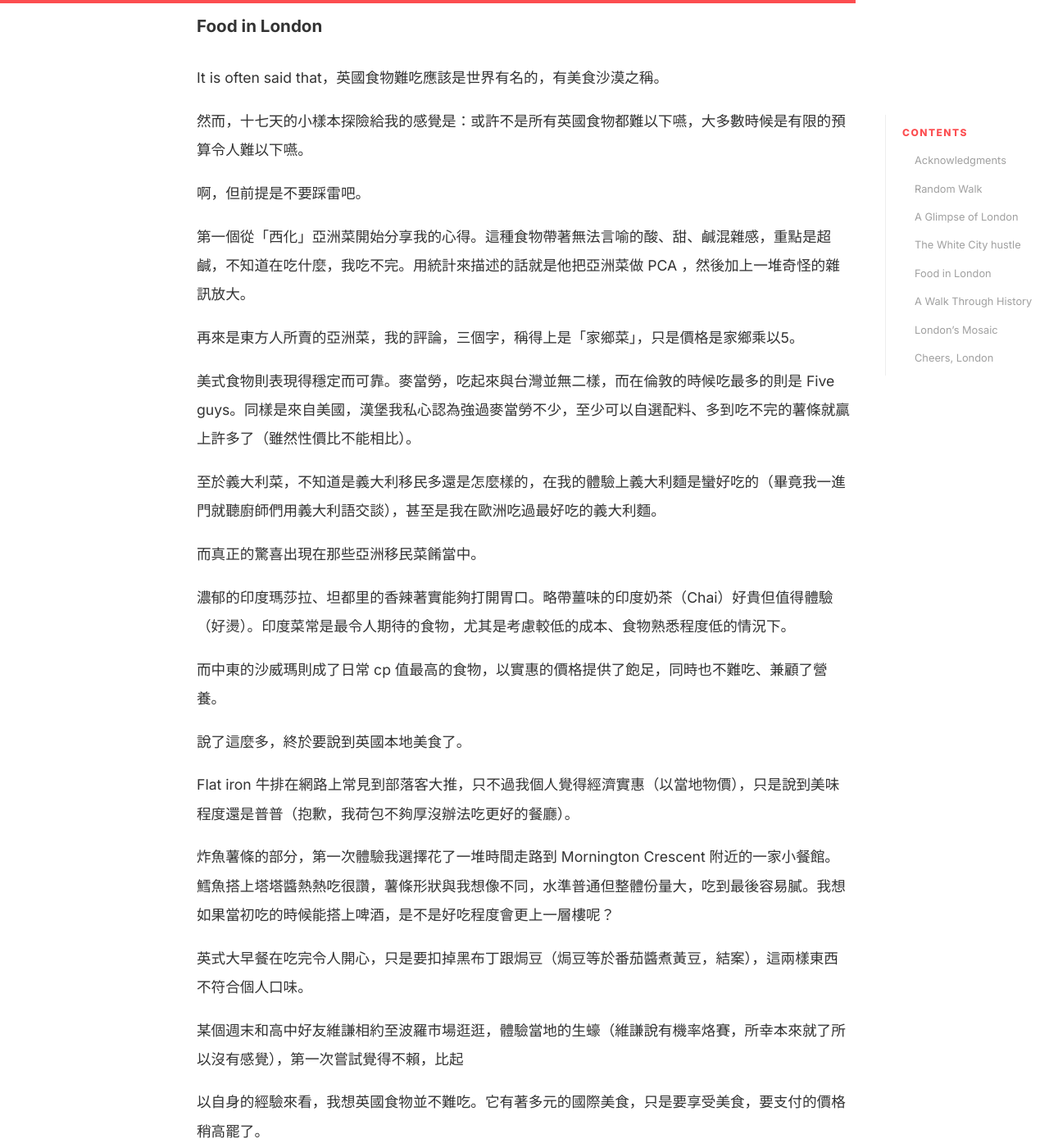
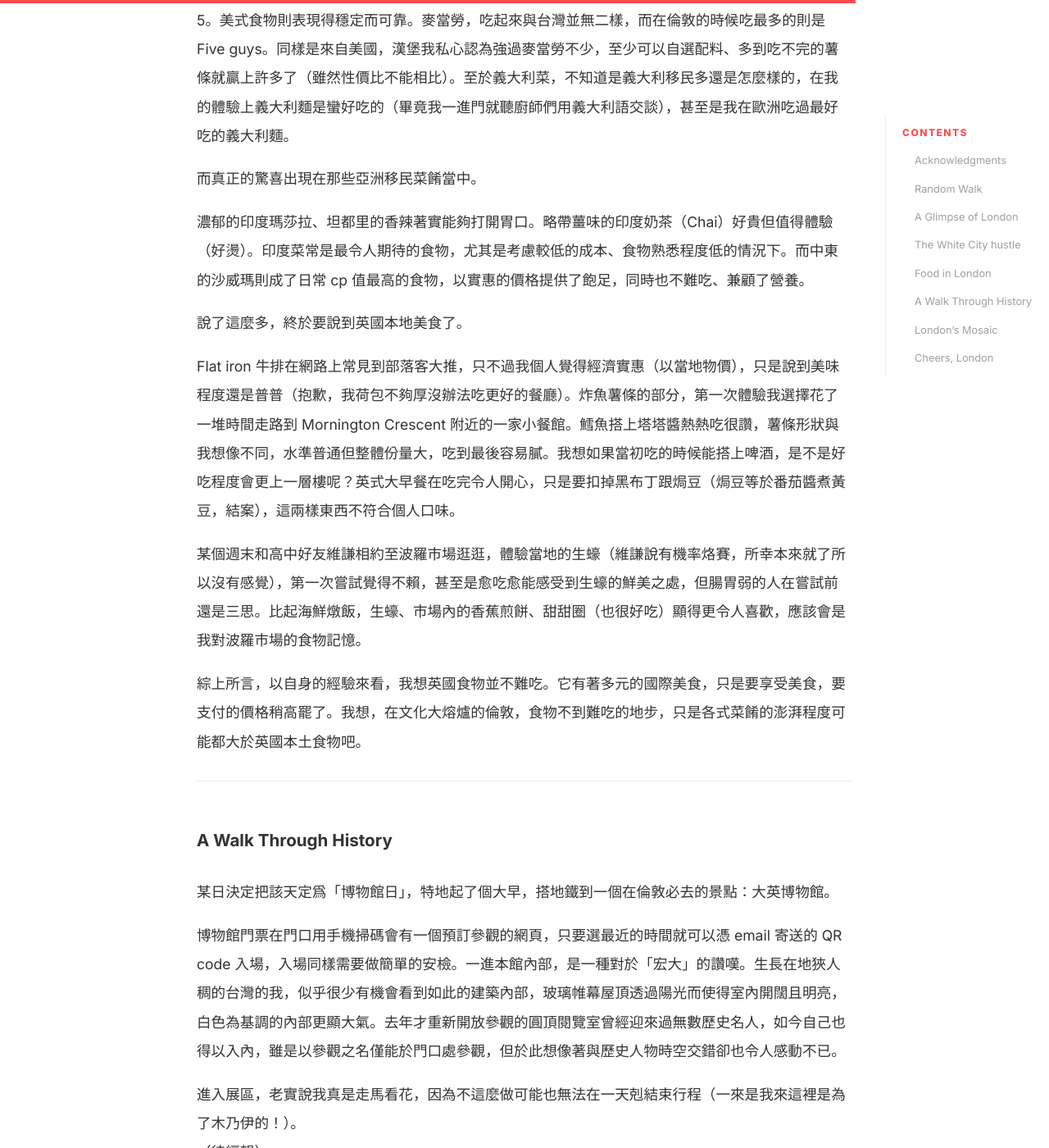
Before and after one commit to jingzhong1011/jingzhong1011.github.io, a Jekyll site: the page built from _posts/2025-04-22-europe-1.md, in a window 1280 px wide and 1400 px high, scrolled down 3866 px. Shown: the whole window at 82% size. Built offline with Jekyll 4.4.1, drawn with Linux system fonts in a browser that asks for light colours; some of the changed text lies outside the part shown.

Commit message:
changes added

```diff
--- a/_posts/2025-04-22-europe-1.md
+++ b/_posts/2025-04-22-europe-1.md
@@ -22,17 +22,11 @@ tags: [Life]
 
 當初在訂機票時只有決定去回程地點與時間，除了倫敦帝國學院訪問計劃之外，我只定下了在落地倫敦 26 天後從布拉格回台這件事。
 
-說來荒唐，在要從倫敦離開的前三天，我才決定接下來要待在德國（斯圖加特、慕尼黑）、捷克（布拉格），並且一口氣把住宿、機票、火車票搞定。
-
-但其實原本的計劃應該會是去巴黎一趟（歐洲之星好貴）、可能阿姆斯特丹、也許比利時，甚至回程可能要退票改由其他地方回台，跑去美國再回台灣之類的瘋狂構想，只是後來看看銀行帳戶的餘額只能作罷。
-
-承上所言，沒有了事前準備，這趟沒有目的的旅行，本質上就是我把自己丟到一個我根本沒去過的地方，隨著當下的判斷決定該去哪裡，某種程度上像是在流浪。或許你可以說他是一種隨機漫步（Random Walk, RW），下一個點由現今的點所決定。
+說來荒唐，在要從倫敦離開的前三天，我才決定接下來要待在德國（斯圖加特、慕尼黑）、捷克（布拉格），並且一口氣把住宿、機票、火車票搞定。但其實原本的計劃應該會是去巴黎一趟（歐洲之星好貴）、可能阿姆斯特丹、也許比利時，甚至回程可能要退票改由其他地方回台，跑去美國再回台灣之類的瘋狂構想，只是後來看看銀行帳戶的餘額只能作罷。沒有了事前準備，這趟沒有目的的旅行，本質上就是我把自己丟到一個我根本沒去過的地方，隨著當下的判斷決定該去哪裡，某種程度上像是在流浪。或許你可以說他是一種隨機漫步（Random Walk, RW），下一個點由現今的點所決定。
 
 但人生不就是這樣嗎？
 
-我一直是習慣計劃的人，但是在畢業、當兵後有時不禁會懷疑到底要對多遠的未來進行規劃？
-
-便是如此才顯得這趟旅程對我來說是一種特殊的體驗，也對我的思考方式造成影響。
+我一直是習慣計劃的人，但是在畢業、當兵後有時不禁會懷疑到底要對多遠的未來進行規劃？我想便是如此才顯得這趟旅程對我來說是一種特殊的體驗，也對我的思考方式造成影響。
 
 ---
 
@@ -42,15 +36,9 @@ tags: [Life]
 
 從阿克頓主線車站（Acton Main Line）下車後，對這塊土地的第一印象是路旁粉色的櫻花、紅磚砌成的雙層樓房以及乾冷的空氣。拖著行李走著，柏油路、天橋、顛簸的石板路，沿路的泥土氣味隨著深入住宅區而鑽入鼻腔，這是我對這個地方的第一印象。
 
-第二天搭了地鐵到西敏站（Westminster），從地鐵站出站，映入眼簾的是世界聞名的大笨鐘。
+第二天搭了地鐵到西敏站（Westminster），從地鐵站出站，映入眼簾的是世界聞名的大笨鐘。鐘塔與國會大廈整體建築群雄偉異常，是生活在地狹人稠台灣不曾感受過的滂沱之感。以節狀骨架向上延伸為尖塔的歌德復興式建築，以及大笨鐘上繁瑣的金色裝飾，是倫敦最具標誌性的象徵。
 
-鐘塔與國會大廈整體建築群雄偉異常，是生活在地狹人稠台灣不曾感受過的滂沱之感。以節狀骨架向上延伸為尖塔的歌德復興式建築，以及大笨鐘上繁瑣的金色裝飾，是倫敦最具標誌性的象徵。
-
-向泰晤士河的方向走去，從西敏橋（Westminster Bridge）上可以遠望倫敦眼（Loondon Eye），橋上道路不時有紅色雙層巴士經過，這一幕可以說是經典：大眾扁平化印象中的倫敦。
-
-走過西敏橋到對岸的河堤旁的圍牆，牆上滿是一顆顆的愛心，看來格具風情。但知道這些愛心是為了紀念在 COVID 疫情間因病去世的人後，意義便完全不同了，它們代表的是一顆顆令人破碎的心、破碎的家庭與無止盡的思念。
-
-回過頭往西敏寺（Westminster Abbey）走，經過安全檢查後購票入內。參觀路線由祭壇、禮拜堂、墓碑、棺木、各式裝飾等交錯而成，肅穆、莊重卻又華麗。我不斷尋找著各方名人埋葬於此的墓碑，一邊看著一旁雕刻精細的棺木、雕像與裝飾，心裡總是有些異樣的感覺。畢竟逛墓園對我這個亞洲人來說還是不太熟悉。
+向泰晤士河的方向走去，從西敏橋（Westminster Bridge）上可以遠望倫敦眼（Loondon Eye），橋上道路不時有紅色雙層巴士經過，這一幕可以說是經典：大眾扁平化印象中的倫敦。走過西敏橋到對岸的河堤旁的圍牆，牆上滿是一顆顆的愛心，看來格具風情。但知道這些愛心是為了紀念在 COVID 疫情間因病去世的人後，意義便完全不同了，它們代表的是一顆顆令人破碎的心、破碎的家庭與無止盡的思念。回過頭往西敏寺（Westminster Abbey）走，經過安全檢查後購票入內。參觀路線由祭壇、禮拜堂、墓碑、棺木、各式裝飾等交錯而成，肅穆、莊重卻又華麗。我不斷尋找著各方名人埋葬於此的墓碑，一邊看著一旁雕刻精細的棺木、雕像與裝飾，心裡總是有些異樣的感覺。畢竟逛墓園對我這個亞洲人來說還是不太熟悉。
 
 我覺得很有趣的一件事是，教堂內部好似切割成一個個小區域，像是海報展一樣，不同類型的棺木、裝飾、銘文散落於各處，各式不同個性的裝飾代表著不同成就、性格之人，這也使得逛起來令人格外驚喜與敬仰。
 
@@ -59,15 +47,11 @@ tags: [Life]
 
 這次到倫敦的目的其實是在 Imperial 的正事，週一早從 North Acton 走一公里多的路到 White City 校區，開始體驗在英國上班的日子。這次的目的其實是帶著我的碩論結果給老師們對方法來做更新與討論，也因此得以體會「頂尖大學」的頂尖之處。
 
-聯繫 James 後便被帶至11樓， School of Public Health 的辦公區，也拿到了臨時通行卡。有了這張卡才能夠順利通行這棟建築，The Sir Michael Uren Hub。大樓低樓層2-9是生物醫學工程所用，高樓層10-11樓則是公共衛生學院所用，一樓大門便需要門禁，在電梯前更有一道刷卡用的閘門，可說是門禁森嚴的建築。
-
-走進半開放式的辦公室，各個同事們埋首忙於自身的研究，當需要討論或有會議、問題時會找 James 進行方法上的討論，在需要大討論的時候會找上 Majid 來做更大的討論（或許其實是因為他太忙了，常常不在辦公室）。
+聯繫 James 後便被帶至11樓， School of Public Health 的辦公區，也拿到了臨時通行卡。有了這張卡才能夠順利通行這棟建築，The Sir Michael Uren Hub。大樓低樓層2-9是生物醫學工程所用，高樓層10-11樓則是公共衛生學院所用，一樓大門便需要門禁，在電梯前更有一道刷卡用的閘門，可說是門禁森嚴的建築。走進半開放式的辦公室，各個同事們埋首忙於自身的研究，當需要討論或有會議、問題時會找 James 進行方法上的討論，在需要大討論的時候會找上 Majid 來做更大的討論（或許其實是因為他太忙了，常常不在辦公室）。
 
 這裡的日常，約莫九點多會開始有人到辦公室。幾乎所有人的第一件事是拿起咖啡杯走到咖啡機（辦公室有一台，另外一側研究生區也有一台，在我到的第二週又裝了一台新的），打開冰箱拿出牛奶加入，再慢慢走回座位開始工作。大約到了十二點，James 會先起身示意午餐時間到了，於是大家會一邊閒聊，一起穿過一旁的橋下走到 Scale Space 買飯。
 
-這裡的食物選擇大致可分為兩種，室內有 café 販賣沙拉、冷食以及一款午餐熱食；外面有餐車形式的午餐，他們的共同點是每天菜單都會做更換，通常會以一份主食加上蛋白質佐以蔬菜呈現。一份約 £7 （換算台幣約 $300）。偶爾還會有賣沙威瑪的餐車，或是有些人會選擇走出校區到 Tesco 買些小零食、三明治。
-
-買完午餐會回到辦公室，另一邊的茶水間旁有吧台以及四方桌可以使用，通常大家會聚在一起邊聊天邊吃，聊的是閒話家常，像是分享假日做了什麼、最近在追的劇等等。吃完後各自回到辦公區域，一直到約莫三點半，要接送小孩的人會先離開，再來到四點多，同事們會陸續離開， James 還叮囑我不要待超過六點，因為會帶給警衛困擾。
+這裡的食物選擇大致可分為兩種，室內有 café 販賣沙拉、冷食以及一款午餐熱食；外面有餐車形式的午餐，他們的共同點是每天菜單都會做更換，通常會以一份主食加上蛋白質佐以蔬菜呈現。一份約 £7 （換算台幣約 $300）。偶爾還會有賣沙威瑪的餐車，或是有些人會選擇走出校區到 Tesco 買些小零食、三明治。買完午餐會回到辦公室，另一邊的茶水間旁有吧台以及四方桌可以使用，通常大家會聚在一起邊聊天邊吃，聊的是閒話家常，像是分享假日做了什麼、最近在追的劇等等。吃完後各自回到辦公區域，一直到約莫三點半，要接送小孩的人會先離開，再來到四點多，同事們會陸續離開， James 還叮囑我不要待超過六點，因為會帶給警衛困擾。
 
 每週三中午是 meeting 時間，大家會邊吃午餐邊聽排定的人進行報告。報告的內容大致上是進度報告，我覺得最特別的是他們會針對 code 進行分享及討論，這無疑增加了所有人對 coding 的熟悉及交流。
 
@@ -78,45 +62,33 @@ tags: [Life]
 ---
 ### Food in London
 
-It is often said that，英國食物難吃應該是世界有名的，有美食沙漠之稱。
-
-然而，十七天的小樣本探險給我的感覺是：或許不是所有英國食物都難以下嚥，大多數時候是有限的預算令人難以下嚥。
+It is often said that，英國食物難吃應該是世界有名的，有美食沙漠之稱。然而，十七天的小樣本探險給我的感覺是：或許不是所有英國食物都難以下嚥，大多數時候是有限的預算令人難以下嚥。
 
 啊，但前提是不要踩雷吧。
 
-第一個從「西化」亞洲菜開始分享我的心得。這種食物帶著無法言喻的酸、甜、鹹混雜感，重點是超鹹，不知道在吃什麼，我吃不完。用統計來描述的話就是他把亞洲菜做 PCA ，然後加上一堆奇怪的雜訊放大。
-
-再來是東方人所賣的亞洲菜，我的評論，三個字，稱得上是「家鄉菜」，只是價格是家鄉乘以5。
-
-美式食物則表現得穩定而可靠。麥當勞，吃起來與台灣並無二樣，而在倫敦的時候吃最多的則是 Five guys。同樣是來自美國，漢堡我私心認為強過麥當勞不少，至少可以自選配料、多到吃不完的薯條就贏上許多了（雖然性價比不能相比）。
-
-至於義大利菜，不知道是義大利移民多還是怎麼樣的，在我的體驗上義大利麵是蠻好吃的（畢竟我一進門就聽廚師們用義大利語交談），甚至是我在歐洲吃過最好吃的義大利麵。
+第一個從「西化」亞洲菜開始分享我的心得。這種食物帶著無法言喻的酸、甜、鹹混雜感，重點是超鹹，不知道在吃什麼，我吃不完。用統計來描述的話就是他把亞洲菜做 PCA ，然後加上一堆奇怪的雜訊放大。再來是東方人所賣的亞洲菜，我的評論，三個字，稱得上是「家鄉菜」，只是價格是家鄉乘以5。美式食物則表現得穩定而可靠。麥當勞，吃起來與台灣並無二樣，而在倫敦的時候吃最多的則是 Five guys。同樣是來自美國，漢堡我私心認為強過麥當勞不少，至少可以自選配料、多到吃不完的薯條就贏上許多了（雖然性價比不能相比）。至於義大利菜，不知道是義大利移民多還是怎麼樣的，在我的體驗上義大利麵是蠻好吃的（畢竟我一進門就聽廚師們用義大利語交談），甚至是我在歐洲吃過最好吃的義大利麵。
 
 而真正的驚喜出現在那些亞洲移民菜餚當中。
 
-濃郁的印度瑪莎拉、坦都里的香辣著實能夠打開胃口。略帶薑味的印度奶茶（Chai）好貴但值得體驗（好燙）。印度菜常是最令人期待的食物，尤其是考慮較低的成本、食物熟悉程度低的情況下。
-
-而中東的沙威瑪則成了日常 cp 值最高的食物，以實惠的價格提供了飽足，同時也不難吃、兼顧了營養。
+濃郁的印度瑪莎拉、坦都里的香辣著實能夠打開胃口。略帶薑味的印度奶茶（Chai）好貴但值得體驗（好燙）。印度菜常是最令人期待的食物，尤其是考慮較低的成本、食物熟悉程度低的情況下。而中東的沙威瑪則成了日常 cp 值最高的食物，以實惠的價格提供了飽足，同時也不難吃、兼顧了營養。
 
 說了這麼多，終於要說到英國本地美食了。
 
-Flat iron 牛排在網路上常見到部落客大推，只不過我個人覺得經濟實惠（以當地物價），只是說到美味程度還是普普（抱歉，我荷包不夠厚沒辦法吃更好的餐廳）。
+Flat iron 牛排在網路上常見到部落客大推，只不過我個人覺得經濟實惠（以當地物價），只是說到美味程度還是普普（抱歉，我荷包不夠厚沒辦法吃更好的餐廳）。炸魚薯條的部分，第一次體驗我選擇花了一堆時間走路到 Mornington Crescent 附近的一家小餐館。鱈魚搭上塔塔醬熱熱吃很讚，薯條形狀與我想像不同，水準普通但整體份量大，吃到最後容易膩。我想如果當初吃的時候能搭上啤酒，是不是好吃程度會更上一層樓呢？英式大早餐在吃完令人開心，只是要扣掉黑布丁跟焗豆（焗豆等於番茄醬煮黃豆，結案），這兩樣東西不符合個人口味。
 
-炸魚薯條的部分，第一次體驗我選擇花了一堆時間走路到 Mornington Crescent 附近的一家小餐館。鱈魚搭上塔塔醬熱熱吃很讚，薯條形狀與我想像不同，水準普通但整體份量大，吃到最後容易膩。我想如果當初吃的時候能搭上啤酒，是不是好吃程度會更上一層樓呢？
+某個週末和高中好友維謙相約至波羅市場逛逛，體驗當地的生蠔（維謙說有機率烙賽，所幸本來就了所以沒有感覺），第一次嘗試覺得不賴，甚至是愈吃愈能感受到生蠔的鮮美之處，但腸胃弱的人在嘗試前還是三思。比起海鮮燉飯，生蠔、市場內的香蕉煎餅、甜甜圈（也很好吃）顯得更令人喜歡，應該會是我對波羅市場的食物記憶。
 
-英式大早餐在吃完令人開心，只是要扣掉黑布丁跟焗豆（焗豆等於番茄醬煮黃豆，結案），這兩樣東西不符合個人口味。
-
-某個週末和高中好友維謙相約至波羅市場逛逛，體驗當地的生蠔（維謙說有機率烙賽，所幸本來就了所以沒有感覺），第一次嘗試覺得不賴，比起
-
-以自身的經驗來看，我想英國食物並不難吃。它有著多元的國際美食，只是要享受美食，要支付的價格稍高罷了。
-
-我想，在文化大熔爐的倫敦，食物不到難吃的地步，只是各式菜餚的澎湃程度可能都大於英國本土食物吧。
-
-
+綜上所言，以自身的經驗來看，我想英國食物並不難吃。它有著多元的國際美食，只是要享受美食，要支付的價格稍高罷了。我想，在文化大熔爐的倫敦，食物不到難吃的地步，只是各式菜餚的澎湃程度可能都大於英國本土食物吧。
 
 ---
 ### A Walk Through History
 
+某日決定把該天定爲「博物館日」，特地起了個大早，搭地鐵到一個在倫敦必去的景點：大英博物館。
+
+博物館門票在門口用手機掃碼會有一個預訂參觀的網頁，只要選最近的時間就可以憑 email 寄送的 QR code 入場，入場同樣需要做簡單的安檢。一進本館內部，是一種對於「宏大」的讚嘆。生長在地狹人稠的台灣的我，似乎很少有機會看到如此的建築內部，玻璃帷幕屋頂透過陽光而使得室內開闊且明亮，白色為基調的內部更顯大氣。去年才重新開放參觀的圓頂閱覽室曾經迎來過無數歷史名人，如今自己也得以入內，雖是以參觀之名僅能於門口處參觀，但於此想像著與歷史人物時空交錯卻也令人感動不已。
+
+進入展區，老實說我真是走馬看花，因為不這麼做可能也無法在一天剋結束行程（一來是我來這裡是為了木乃伊的！）。
+（待編輯）
 ---
 
 
```
Also changed, not shown: projects/index.html (+13 -0 lines), 2 other files.
